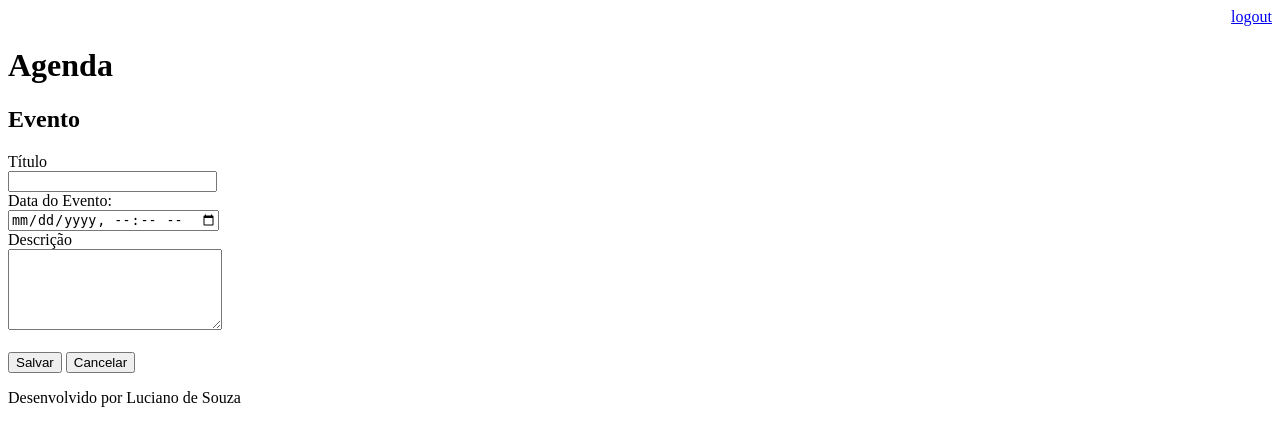
After one commit to lucsilv2016/agenda-, a Django app: page /agenda/evento/ in a window 1280 px wide. The commit adds this page. Shown: the top 446 px of the page. Run offline with Django 3.2, Linux system fonts and the light colour scheme; a user stored in the database is signed in.

Commit message:
Incluindo template para inserção de eventos da agenda. Incluído o gitignore para ignore os arquivos compilados

```diff
--- a/agenda/urls.py
+++ b/agenda/urls.py
@@ -21,7 +21,9 @@ from django.views.generic import RedirectView
 urlpatterns = [
     path('admin/', admin.site.urls),
     path('agenda/', views.lista_eventos),
+    path('agenda/evento/', views.evento),
     path('', RedirectView.as_view(url='/agenda/')),
+    path('agenda/evento/submit', views.submit_evento),
     path('login/', views.login_user),
     path('login/submit', views.submit_login),
     path('logout/', views.logout_user)
--- a/core/views.py
+++ b/core/views.py
@@ -36,3 +36,20 @@ def lista_eventos(request):
     evento = Evento.objects.filter(usuario=usuario)
     dados = {'eventos': evento}
     return render(request, 'agenda.html', dados)
+
+@login_required(login_url='/login/')
+def evento(request):
+    return render(request, 'evento.html')
+
+@login_required(login_url='/login/')
+def submit_evento(request):
+    if request.POST:
+        titulo = request.POST.get('titulo')
+        data_evento = request.POST.get('data_evento')
+        descricao = request.POST.get('descricao')
+        usuario = request.user
+        Evento.objects.create(titulo=titulo,
+                              data_evento=data_evento,
+                              descricao=descricao,
+                              usuario=usuario)
+        return redirect('/')
--- a/templates/agenda.html
+++ b/templates/agenda.html
@@ -2,6 +2,9 @@
 
 {% block content %}
     <h2>Agendamentos</h2>
+    <a href="evento/">
+        <button type="button">Novo Evento</button>
+    </a>
     <ul style="font-siza: 18px">
         {% for evento in eventos %}
         <li> <b>{{evento.titulo}} - {{evento.get_data_evento}}</b> </li>
--- /dev/null
+++ b/templates/evento.html
@@ -0,0 +1,28 @@
+{% extends "model-page.html" %}
+
+{% block content %}
+
+<h2>Evento</h2>
+
+<form action="submit" method="POST">{% csrf_token %}
+    <label>Título</label>
+    <br>
+    <input type="text" name="titulo" size="23">
+    <br>
+    <label>Data do Evento:</label>
+    <br>
+    <input type="datetime-local" name="data_evento">
+    <br>
+    <label>Descrição</label>
+    <br>
+    <textarea name="descricao" rows="5" cols="24"></textarea>
+    <br><br>
+    <button type="submit">Salvar</button>
+    <a href="/">
+        <button type="button">Cancelar</button>
+    </a>
+</form>
+
+
+
+{% endblock %}
```
Also changed, not shown: db.sqlite3, 1 other file.
